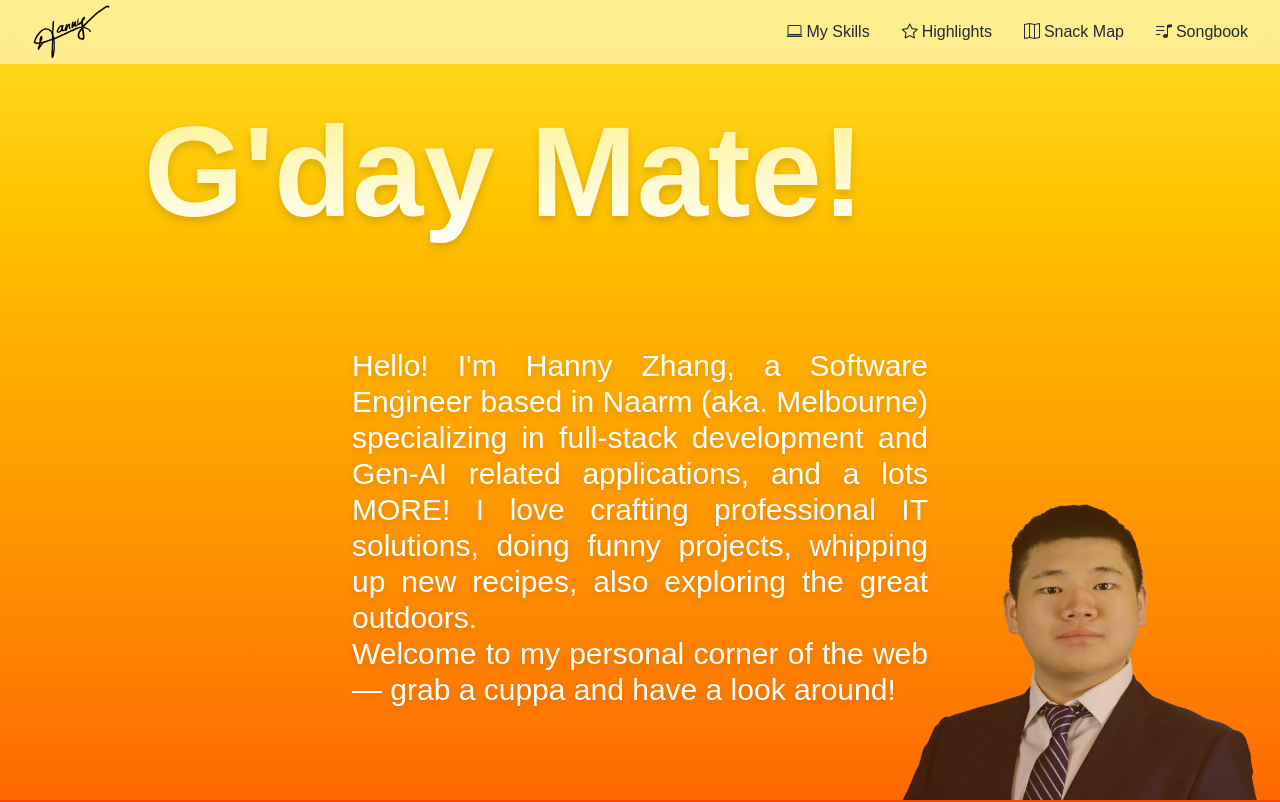
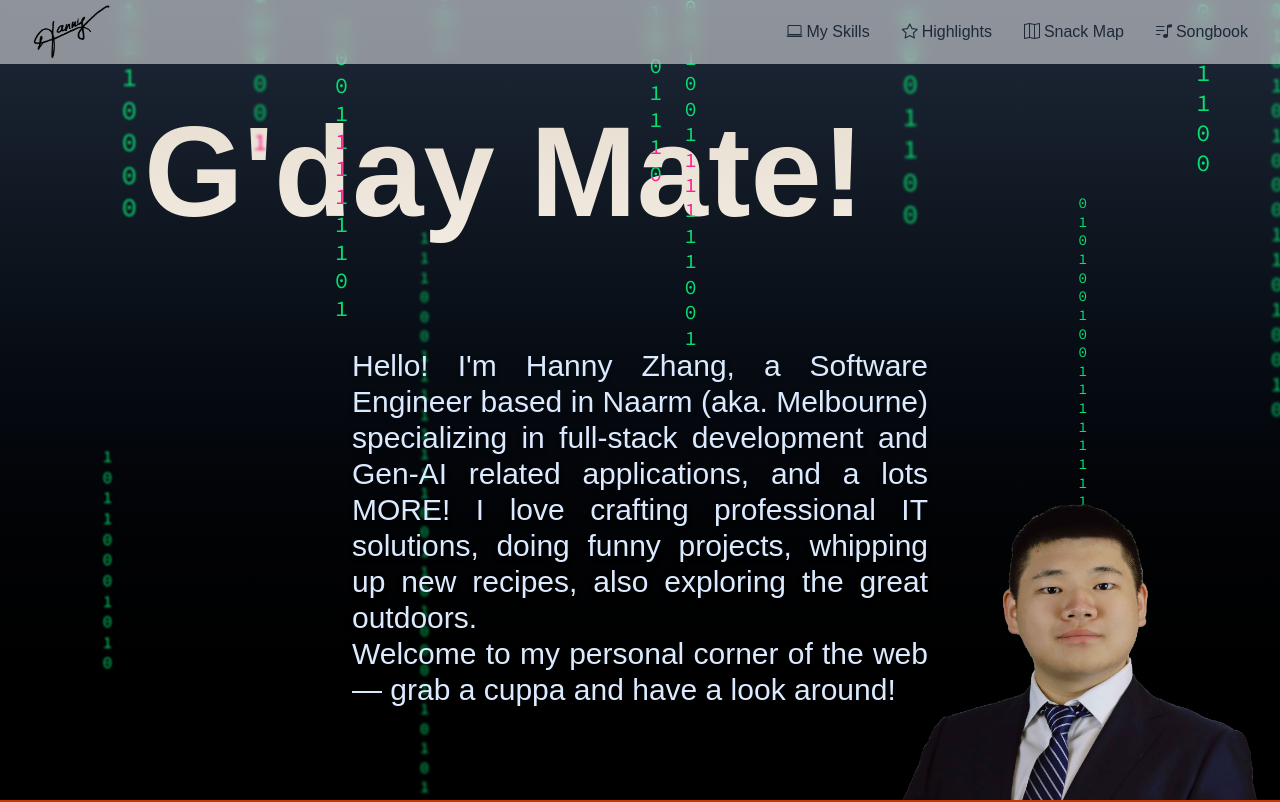
Before and after one commit to Hanny658/Website-Hanny, a Next.js app: page / in a window 1280 px wide. Shown: the top 802 px of the page. Built offline with nearby package versions, Linux system fonts and the light colour scheme.

Commit message:
Reworked Landing page, change theme to Matrix-like

```diff
--- a/src/app/globals.css
+++ b/src/app/globals.css
@@ -25,6 +25,22 @@ body {
   font-family: Arial, Helvetica, sans-serif;
 }
 
+@font-face {
+  font-family: 'CodeFont';
+  src: url('/fonts/code.ttf') format('truetype');
+  font-weight: normal;
+  font-style: normal;
+}
+
+.font-code {
+  font-family: 'CodeFont', monospace;
+}
+
+.animate-click-bounce {
+  animation: clickBounce 256ms ease-out both;
+  transform-origin: center bottom;
+}
+
 @keyframes clickBounce {
   0% {
     transform: scaleY(1);
@@ -39,7 +55,12 @@ body {
   }
 }
 
-.animate-click-bounce {
-  animation: clickBounce 256ms ease-out both;
-  transform-origin: center bottom;
+@keyframes moveUp {
+  0% {
+    transform: translateY(0);
+  }
+
+  100% {
+    transform: translateY(-200%);
+  }
 }
--- a/src/app/page.tsx
+++ b/src/app/page.tsx
@@ -2,6 +2,7 @@
 
 import React, { useState, useCallback } from 'react'
 import Image from 'next/image'
+import BitRainColumn from 'src/components/bit-rain-col'
 // import Link from 'next/link'
 
 export default function Home() {
@@ -12,6 +13,17 @@ export default function Home() {
     setIsBouncing(true)
   }
 
+  // Paras for the bitrain
+  const [columns] = useState(
+    Array.from({ length: 16 }, () => ({
+      left: `${Math.random() * 100}vw`,
+      duration: 5 + Math.random() * 5,
+      delay: Math.random() * 10,
+      fontSize: 12 + Math.random() * 16,   // between 12px and 28px
+      blur: Math.random() * 2               // between 0px and 2px blur
+    }))
+  )
+
 
   // Reset bounce after animation completes
   const handleAnimationEnd = useCallback(() => {
@@ -19,14 +31,26 @@ export default function Home() {
   }, [])
 
   return (
-    <div className="relative min-h-screen bg-gradient-to-b from-yellow-300 to-orange-500 overflow-hidden">
+    <div className="relative min-h-screen bg-gradient-to-b from-gray-800 to-black overflow-hidden">
+      {/* Bit rain background */}
+      {columns.map((col, idx) => (
+        <BitRainColumn
+          key={idx}
+          left={col.left}
+          duration={col.duration}
+          delay={col.delay}
+          fontSize={col.fontSize}
+          blur={col.blur}
+        />
+      ))}
+
       <div
         onClick={handleClick}
         onAnimationEnd={handleAnimationEnd}
         className={`
           absolute bottom-0 right-0
           w-1/2 max-w-sm
-          opacity-80 select-none z-20
+          opacity-100 select-none z-20
           cursor-pointer
           ${isBouncing ? 'animate-click-bounce' : ''}
         `}
@@ -40,16 +64,17 @@ export default function Home() {
         />
       </div>
 
-      <div className="relative z-10 flex flex-col justify-center h-screen px-4 text-center">
+      <div className="relative flex flex-col justify-center h-screen px-4 text-center">
         {/* Greeting at top-left of this centered block */}
-        <h1 className="self-start text-6xl sm:text-6xl md:text-8xl lg:text-9xl md:px-20 lg:px-32
-                      font-bold bg-gradient-to-b from-yellow-200 to-white bg-clip-text text-transparent drop-shadow-lg leading-tight">
+        <h1 className="self-start text-6xl sm:text-6xl md:text-8xl lg:text-9xl
+                md:px-20 lg:px-32 font-bold text-white mix-blend-difference
+                 relative leading-tight">
           G&apos;day Mate!
         </h1>
         <br /><br /><br />
 
         {/* Centered self-introduction */}
-        <p className="mt-6 max-w-xl mx-auto text-lg sm:text-xl md:text-2xl lg:text-3xl text-white drop-shadow-md text-justify">
+        <p className="mt-6 max-w-xl mx-auto text-lg sm:text-xl md:text-2xl lg:text-3xl text-blue-100 drop-shadow-md text-justify">
           Hello! I&apos;m Hanny Zhang, a Software Engineer based in Naarm (aka. Melbourne) specializing in full-stack
           development and Gen-AI related applications, and a lots MORE! I love crafting professional IT solutions,
           doing funny projects, whipping up new recipes, also exploring the great outdoors.
--- /dev/null
+++ b/src/components/bit-rain-col.tsx
@@ -0,0 +1,54 @@
+import { FC, useState, useEffect } from 'react'
+
+/**
+ * BitRainColumn: A vertical column of random bits (0/1) that animate upward,
+ * with random font size and blur effect per column.
+ */
+interface BitRainColumnProps {
+  left: string;
+  duration: number;
+  delay: number;
+  fontSize: number;
+  blur: number;
+}
+
+const BitRainColumn: FC<BitRainColumnProps> = ({ left, duration, delay, fontSize, blur }) => {
+  const [bits, setBits] = useState<string[]>([])
+
+  useEffect(() => {
+    // Initialize a random-length column of bits
+    const len = Math.floor(Math.random() * 20) + 10
+    setBits(Array.from({ length: len }, () => (Math.random() < 0.5 ? '0' : '1')))
+
+    // Randomize a bit periodically
+    const interval = setInterval(() => {
+      setBits(prev => {
+        const idx = Math.floor(Math.random() * prev.length)
+        const next = [...prev]
+        next[idx] = Math.random() < 0.5 ? '0' : '1'
+        return next
+      })
+    }, 200)
+
+    return () => clearInterval(interval)
+  }, [])
+
+  return (
+    <div
+      className="bit-column absolute bottom-0 flex flex-col text-green-400 font-code leading-tight"
+      style={{
+        left,
+        animation: `moveUp ${duration}s linear infinite`,
+        animationDelay: `-${delay}s`,
+        fontSize: `${fontSize}px`,
+        filter: `blur(${blur}px)`,
+      }}
+    >
+      {bits.map((bit, i) => (
+        <span key={i}>{bit}</span>
+      ))}
+    </div>
+  )
+}
+
+export default BitRainColumn
--- a/src/components/footer.tsx
+++ b/src/components/footer.tsx
@@ -3,7 +3,7 @@ import Link from 'next/link'
 
 const Footer: FC = () => {
   return (
-    <footer className="bg-orange-600 text-white">
+    <footer className="bg-orange-700 text-white">
       <div className="max-w-7xl mx-auto px-4 py-8 md:flex md:justify-between">
 
         <div className="space-y-2">
```
Also changed, not shown: public/fonts/code.ttf (added).
